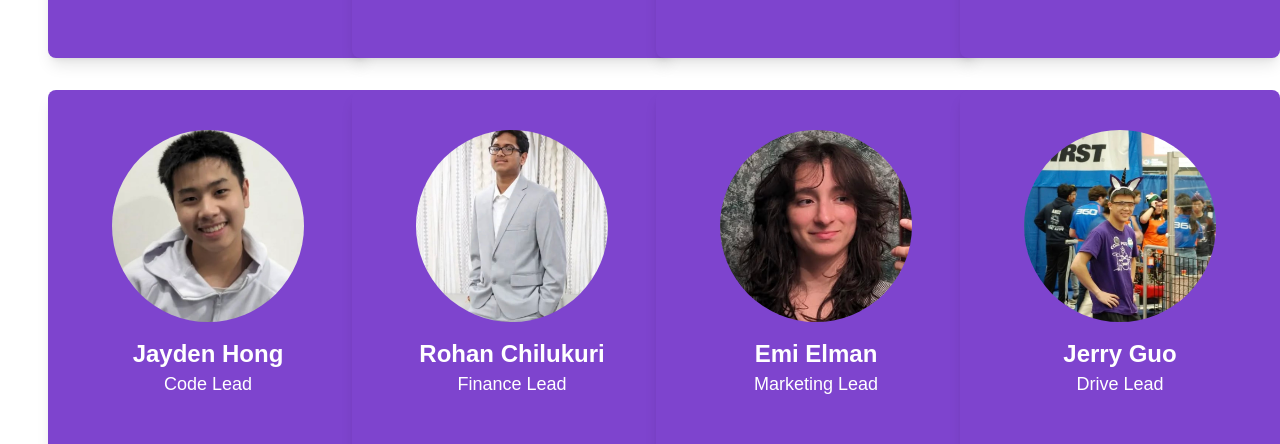
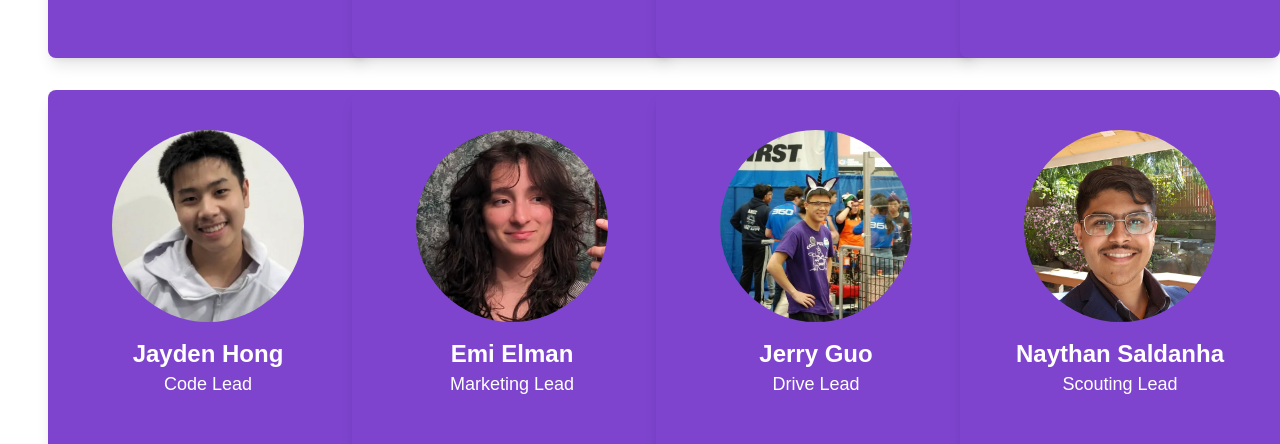
Before and after one commit to codepurplewebsite/codepurple, a React (Vite) app in the folder codepurplewebsite/: page /leadership in a window 1280 px wide. Shown: the part 1885-2329 px from the top of the page. Built offline with nearby package versions, Linux system fonts and the light colour scheme; a web font is replaced by a local one.

Commit message:
Update Leads

```diff
--- a/codepurplewebsite/src/leadership-components/Leads.jsx
+++ b/codepurplewebsite/src/leadership-components/Leads.jsx
@@ -5,7 +5,6 @@ import Aimal from "../assets/leadership/Aimal.png";
 import Logan from "../assets/leadership/Logan.jpg";
 import Omkar from "../assets/leadership/Omkar.jpg";
 import Jayden from "../assets/leadership/Jayden.jpg";
-import Rohan from "../assets/leadership/Rohan.jpg";
 import Emi from "../assets/leadership/Emi.jpg";
 import Jerry from "../assets/leadership/Jerry.jpg";
 import Naythan from "../assets/leadership/Naythan.jpg";
@@ -20,7 +19,6 @@ function Leads() {
                 <PersonCard image={Logan} name={"Logan Schmidt"} title={"Design Lead"} description={""} variant="codePurple" text="white" />
                 <PersonCard image={Omkar} name={"Omkar Page"} title={"Code Lead"} description={""} variant="codePurple" text="white" />
                 <PersonCard image={Jayden} name={"Jayden Hong"} title={"Code Lead"} description={""} variant="codePurple" text="white" />
-                <PersonCard image={Rohan} name={"Rohan Chilukuri"} title={"Finance Lead"} description={""} variant="codePurple" text="white" />
                 <PersonCard image={Emi} name={"Emi Elman"} title={"Marketing Lead"} description={""} variant="codePurple" text="white" />
                 <PersonCard image={Jerry} name={"Jerry Guo"} title={"Drive Lead"} description={""} variant="codePurple" text="white" />
                 <PersonCard image={Naythan} name={"Naythan Saldanha"} title={"Scouting Lead"} description={""} variant="codePurple" text="white" />
```
Also changed, not shown: codepurplewebsite/src/assets/leadership/Rohan.jpg (deleted).
